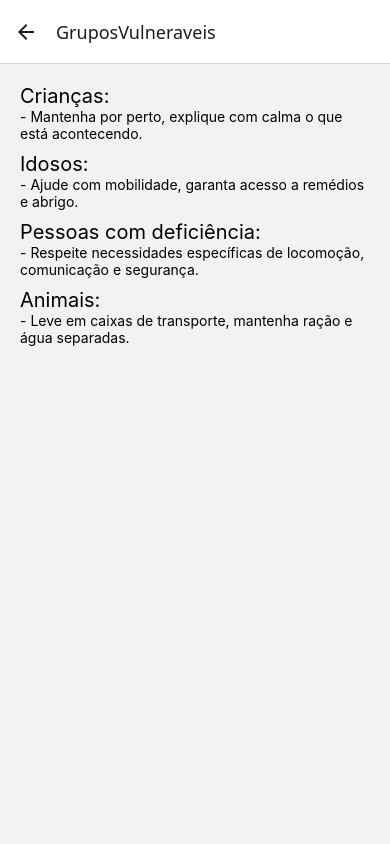
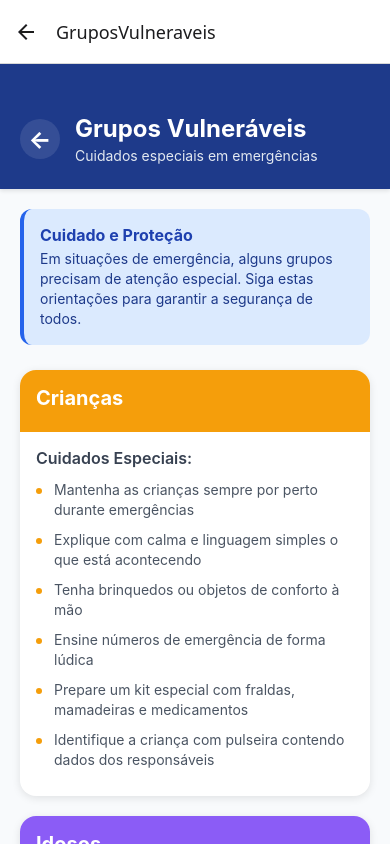
Before and after one commit to GabsGrego/beSafe, a React Native app: screen /GruposVulneraveis in a window 390 px wide. Built offline with nearby package versions, Linux system fonts and the light colour scheme; what native-base would draw is missing.

Commit message:
gruposVuneraveis screen styling

```diff
--- a/src/screens/GruposVulneraveisScreen.tsx
+++ b/src/screens/GruposVulneraveisScreen.tsx
@@ -1,26 +1,321 @@
-import { ScrollView, Text } from 'react-native';
-//import { NavigationProp, useNavigation } from '@react-navigation/native';
-//import { RootStackParamList } from '../navigation/types';
+import React from 'react';
+import { ScrollView, Text, View, StyleSheet, StatusBar, TouchableOpacity } from 'react-native';
+import { NavigationProp, useNavigation } from '@react-navigation/native';
+import { RootStackParamList } from '../navigation/types';
+
+interface VulnerableGroup {
+    id: string;
+    title: string;
+    color: string;
+    tips: string[];
+}
 
 const GruposVulneraveisScreen: React.FC = () => {
-    //const navigation = useNavigation<NavigationProp<RootStackParamList>>();
+    const navigation = useNavigation<NavigationProp<RootStackParamList>>();
 
+    const vulnerableGroups: VulnerableGroup[] = [
+        {
+            id: '1',
+            title: 'Crianças',
+            color: '#f59e0b',
+            tips: [
+                'Mantenha as crianças sempre por perto durante emergências',
+                'Explique com calma e linguagem simples o que está acontecendo',
+                'Tenha brinquedos ou objetos de conforto à mão',
+                'Ensine números de emergência de forma lúdica',
+                'Prepare um kit especial com fraldas, mamadeiras e medicamentos',
+                'Identifique a criança com pulseira contendo dados dos responsáveis'
+            ]
+        },
+        {
+            id: '2',
+            title: 'Idosos',
+            color: '#8b5cf6',
+            tips: [
+                'Auxilie com mobilidade e locomoção para locais seguros',
+                'Garanta acesso contínuo a medicamentos essenciais',
+                'Providencie abrigo adequado com temperatura controlada',
+                'Mantenha documentos médicos sempre acessíveis',
+                'Verifique regularmente sinais vitais e bem-estar',
+                'Tenha lista atualizada de medicações e dosagens'
+            ]
+        },
+        {
+            id: '3',
+            title: 'Pessoas com Deficiência',
+            color: '#06b6d4',
+            tips: [
+                'Respeite necessidades específicas de locomoção',
+                'Adapte comunicação conforme tipo de deficiência',
+                'Garanta acessibilidade em rotas de evacuação',
+                'Mantenha equipamentos auxiliares funcionando',
+                'Tenha plano personalizado de evacuação',
+                'Considere necessidades de cuidadores ou acompanhantes'
+            ]
+        },
+        {
+            id: '4',
+            title: 'Animais de Estimação',
+            color: '#10b981',
+            tips: [
+                'Transporte em caixas adequadas e seguras',
+                'Mantenha ração e água separadas para cada animal',
+                'Tenha documentos veterinários atualizados',
+                'Identifique com coleira contendo dados do dono',
+                'Prepare kit com medicamentos específicos',
+                'Localize abrigos que aceitem animais antecipadamente'
+            ]
+        }
+    ];
 
-return (
-    <ScrollView contentContainerStyle={{ padding: 20 }}>
-        <Text style={{ fontSize: 20 }}>Crianças:</Text>
-        <Text>- Mantenha por perto, explique com calma o que está acontecendo.</Text>
+    const generalTips = [
+        'Sempre priorize a segurança humana em primeiro lugar;',
+        'Tenha um plano de evacuação específico para cada grupo;',
+        'Mantenha contatos de emergência sempre atualizados;',
+        'Pratique simulados regularmente com todos os membros;'
+    ];
 
-        <Text style={{ fontSize: 20, marginTop: 10 }}>Idosos:</Text>
-        <Text>- Ajude com mobilidade, garanta acesso a remédios e abrigo.</Text>
+    const renderVulnerableGroup = (group: VulnerableGroup) => (
+        <View key={group.id} style={styles.groupCard}>
+            <View style={[styles.groupHeader, { backgroundColor: group.color }]}>
+                <View style={styles.groupTitleContainer}>
+                    <Text style={styles.groupTitle}>{group.title}</Text>
+                </View>
+            </View>
 
-        <Text style={{ fontSize: 20, marginTop: 10 }}>Pessoas com deficiência:</Text>
-        <Text>- Respeite necessidades específicas de locomoção, comunicação e segurança.</Text>
+            <View style={styles.groupContent}>
+                <Text style={styles.tipsTitle}>Cuidados Especiais:</Text>
+                {group.tips.map((tip, index) => (
+                    <View key={index} style={styles.tipContainer}>
+                        <View style={[styles.tipBullet, { backgroundColor: group.color }]} />
+                        <Text style={styles.tipText}>{tip}</Text>
+                    </View>
+                ))}
+            </View>
+        </View>
+    );
 
-        <Text style={{ fontSize: 20, marginTop: 10 }}>Animais:</Text>
-        <Text>- Leve em caixas de transporte, mantenha ração e água separadas.</Text>
-    </ScrollView>
-);
+    return (
+        <View style={styles.container}>
+            <StatusBar barStyle="light-content" backgroundColor="#1e3a8a" />
+
+            {/* Header */}
+            <View style={styles.header}>
+                <TouchableOpacity
+                    style={styles.backButton}
+                    onPress={() => navigation.goBack()}
+                >
+                    <Text style={styles.backButtonText}>←</Text>
+                </TouchableOpacity>
+                <View style={styles.headerContent}>
+                    <Text style={styles.headerTitle}>Grupos Vulneráveis</Text>
+                    <Text style={styles.headerSubtitle}>Cuidados especiais em emergências</Text>
+                </View>
+            </View>
+
+            <ScrollView style={styles.content} showsVerticalScrollIndicator={false}>
+                {/* Card Informativo */}
+                <View style={styles.infoCard}>
+                    <View style={styles.infoContent}>
+                        <Text style={styles.infoTitle}>Cuidado e Proteção</Text>
+                        <Text style={styles.infoText}>
+                            Em situações de emergência, alguns grupos precisam de atenção especial.
+                            Siga estas orientações para garantir a segurança de todos.
+                        </Text>
+                    </View>
+                </View>
+
+                {/* Grupos Vulneráveis */}
+                {vulnerableGroups.map(renderVulnerableGroup)}
+
+                {/* Dicas Gerais */}
+                <View style={styles.generalTipsCard}>
+                    <Text style={styles.generalTipsTitle}>Dicas Gerais Importantes</Text>
+                    {generalTips.map((tip, index) => (
+                        <View key={index} style={styles.generalTipContainer}>
+                            <Text style={styles.generalTipNumber}>{index + 1}</Text>
+                            <Text style={styles.generalTipText}>{tip}</Text>
+                        </View>
+                    ))}
+                </View>
+            </ScrollView>
+        </View>
+    );
 };
 
+const styles = StyleSheet.create({
+    container: {
+        flex: 1,
+        backgroundColor: '#f8fafc',
+    },
+    header: {
+        backgroundColor: '#1e3a8a',
+        paddingTop: 50,
+        paddingBottom: 25,
+        paddingHorizontal: 20,
+        flexDirection: 'row',
+        alignItems: 'center',
+        shadowColor: '#000',
+        shadowOffset: { width: 0, height: 2 },
+        shadowOpacity: 0.1,
+        shadowRadius: 4,
+        elevation: 5,
+    },
+    backButton: {
+        width: 40,
+        height: 40,
+        borderRadius: 20,
+        backgroundColor: 'rgba(255, 255, 255, 0.1)',
+        justifyContent: 'center',
+        alignItems: 'center',
+        marginRight: 15,
+    },
+    backButtonText: {
+        fontSize: 24,
+        color: '#ffffff',
+        fontWeight: 'bold',
+    },
+    headerContent: {
+        flex: 1,
+    },
+    headerTitle: {
+        fontSize: 24,
+        fontWeight: 'bold',
+        color: '#ffffff',
+        marginBottom: 4,
+    },
+    headerSubtitle: {
+        fontSize: 14,
+        color: '#e2e8f0',
+    },
+    content: {
+        flex: 1,
+        padding: 20,
+    },
+    infoCard: {
+        backgroundColor: '#dbeafe',
+        borderRadius: 12,
+        padding: 16,
+        flexDirection: 'row',
+        alignItems: 'center',
+        marginBottom: 25,
+        borderLeftWidth: 4,
+        borderLeftColor: '#2563eb',
+    },
+    infoContent: {
+        flex: 1,
+    },
+    infoTitle: {
+        fontSize: 16,
+        fontWeight: 'bold',
+        color: '#1e40af',
+        marginBottom: 4,
+    },
+    infoText: {
+        fontSize: 14,
+        color: '#1e3a8a',
+        lineHeight: 20,
+    },
+    groupCard: {
+        backgroundColor: '#ffffff',
+        borderRadius: 16,
+        marginBottom: 20,
+        overflow: 'hidden',
+        shadowColor: '#000',
+        shadowOffset: { width: 0, height: 2 },
+        shadowOpacity: 0.1,
+        shadowRadius: 8,
+        elevation: 4,
+    },
+    groupHeader: {
+        flexDirection: 'row',
+        alignItems: 'center',
+        padding: 16,
+    },
+    groupTitleContainer: {
+        flex: 1,
+    },
+    groupTitle: {
+        fontSize: 20,
+        fontWeight: 'bold',
+        color: '#ffffff',
+        marginBottom: 6,
+    },
+    priorityBadge: {
+        paddingHorizontal: 8,
+        paddingVertical: 4,
+        borderRadius: 12,
+        alignSelf: 'flex-start',
+    },
+    priorityText: {
+        fontSize: 12,
+        fontWeight: '600',
+        color: '#ffffff',
+    },
+    groupContent: {
+        padding: 16,
+    },
+    tipsTitle: {
+        fontSize: 16,
+        fontWeight: '600',
+        color: '#374151',
+        marginBottom: 12,
+    },
+    tipContainer: {
+        flexDirection: 'row',
+        alignItems: 'flex-start',
+        marginBottom: 10,
+    },
+    tipBullet: {
+        width: 6,
+        height: 6,
+        borderRadius: 3,
+        marginTop: 8,
+        marginRight: 12,
+    },
+    tipText: {
+        fontSize: 14,
+        color: '#4b5563',
+        lineHeight: 20,
+        flex: 1,
+    },
+    generalTipsCard: {
+        backgroundColor: '#f0fdf4',
+        borderRadius: 12,
+        padding: 20,
+        marginBottom: 20,
+        borderLeftWidth: 4,
+        borderLeftColor: '#10b981',
+    },
+    generalTipsTitle: {
+        fontSize: 18,
+        fontWeight: 'bold',
+        color: '#065f46',
+        marginBottom: 15,
+    },
+    generalTipContainer: {
+        flexDirection: 'row',
+        alignItems: 'flex-start',
+        marginBottom: 12,
+    },
+    generalTipNumber: {
+        width: 24,
+        height: 24,
+        borderRadius: 12,
+        backgroundColor: '#10b981',
+        color: '#ffffff',
+        fontSize: 12,
+        fontWeight: 'bold',
+        textAlign: 'center',
+        lineHeight: 24,
+        marginRight: 12,
+    },
+    generalTipText: {
+        fontSize: 14,
+        color: '#047857',
+        lineHeight: 20,
+        flex: 1,
+    },
+});
+
 export default GruposVulneraveisScreen;
```
